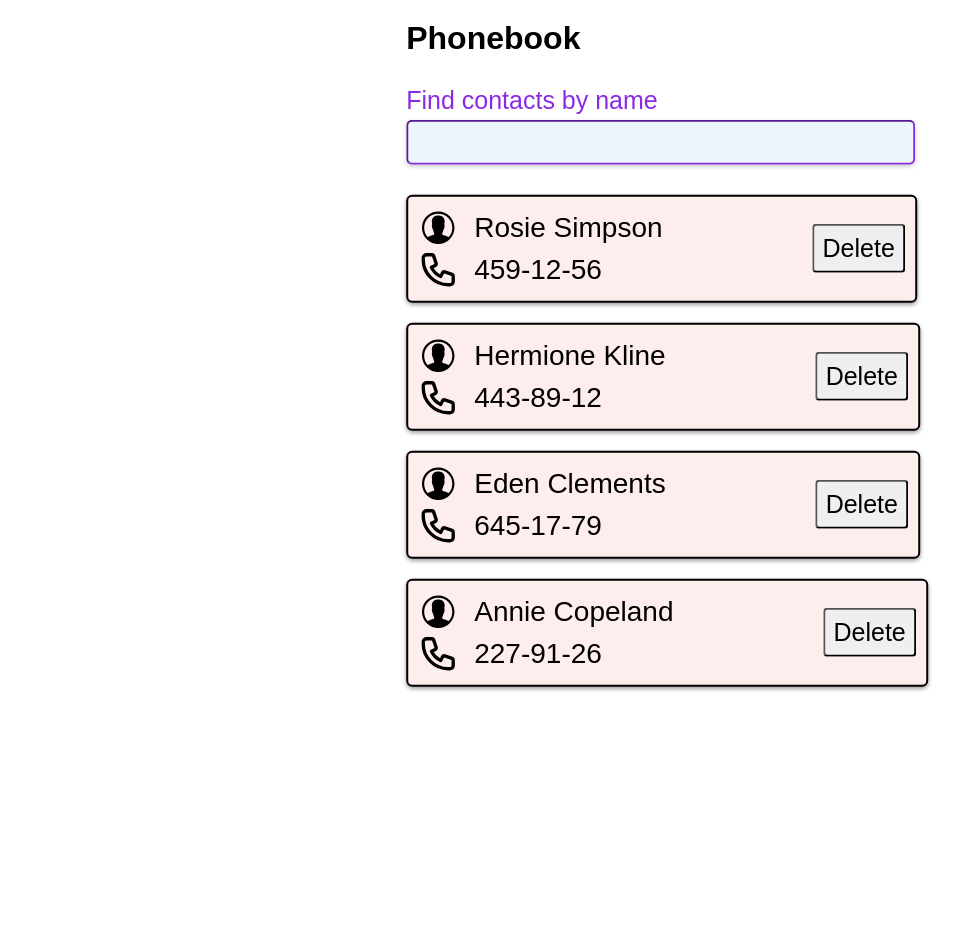
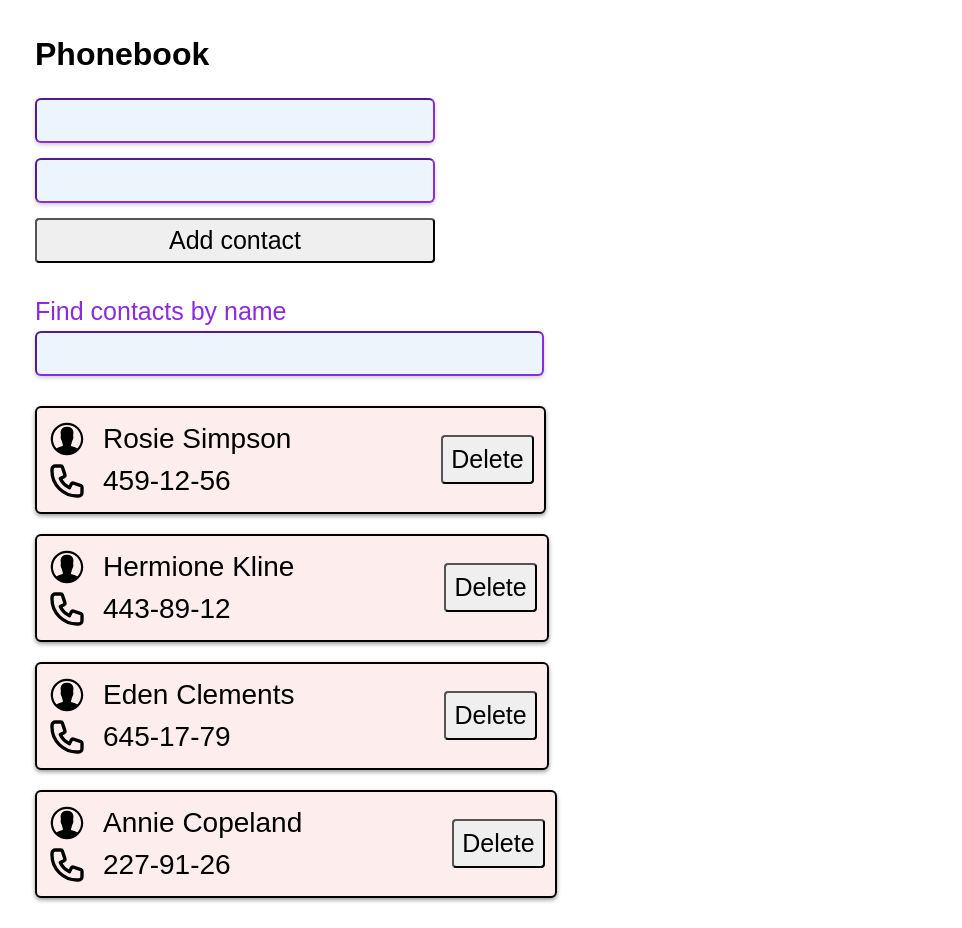
Before and after one commit to Lyadskyi/goit-react-hw-03, a React (Vite) app: page / in a window 1280 px wide. Shown: the whole page, without its empty margins (3-965 px from the left). Before the commit the page ends 800 px from the top, so only its background shows below. Built offline with nearby package versions, Linux system fonts and the light colour scheme.

Commit message:
Completed task 3 implemented adding a contact to the contact list

```diff
--- a/package.json
+++ b/package.json
@@ -10,6 +10,8 @@
     "preview": "vite preview"
   },
   "dependencies": {
+    "formik": "^2.4.5",
+    "nanoid": "^5.0.7",
     "react": "^18.2.0",
     "react-dom": "^18.2.0",
     "react-icons": "^5.0.1"
--- a/src/components/App/App.jsx
+++ b/src/components/App/App.jsx
@@ -1,4 +1,5 @@
 // Import components
+import ContactForm from "../ContactForm/ContactForm";
 import SearchBox from "../SearchBox/SearchBox";
 import ContactList from "../ContactList/ContactList";
 
@@ -15,6 +16,12 @@ export default function App() {
   const [contacts, setContacts] = useState(initialContacts);
   const [search, setSearch] = useState("");
 
+  const addContact = (newContact) => {
+    setContacts((prevContacts) => {
+      return [...prevContacts, newContact];
+    });
+  };
+
   const deleteContact = (contactId) => {
     setContacts((prevContacts) => {
       return prevContacts.filter((contact) => contact.id !== contactId);
@@ -28,6 +35,7 @@ export default function App() {
   return (
     <div className={css.container}>
       <h1 className={css.title}>Phonebook</h1>
+      <ContactForm onAdd={addContact} />
       <SearchBox value={search} onSearch={setSearch} />
       <ContactList contacts={visibleContacts} onDelete={deleteContact} />
     </div>
--- a/src/components/App/App.module.css
+++ b/src/components/App/App.module.css
@@ -9,10 +9,10 @@
   display: flex;
   flex-direction: column;
   margin: 30px;
-  position: fixed;
-  top: 40%;
-  left: 50%;
-  transform: translate(-50%, -50%);
+  /* position: fixed;
+  top: 50%;
+  left: 35%;
+  transform: translate(-50%, -50%); */
 }
 
 .title {
--- a/src/components/ContactForm/ContactForm.jsx
+++ b/src/components/ContactForm/ContactForm.jsx
@@ -0,0 +1,23 @@
+import css from "./ContactForm.module.css";
+import { nanoid } from "nanoid";
+
+export default function ContactForm({ onAdd }) {
+  const handleSubmit = (e) => {
+    e.preventDefault();
+    onAdd({
+      id: nanoid(),
+      name: e.target.elements.text.value,
+      number: e.target.elements.number.value,
+    });
+    e.target.reset();
+  };
+  return (
+    <form className={css.form} onSubmit={handleSubmit}>
+      <input className={css.input} type="text" name="text" />
+      <input className={css.input} type="number" name="number" />
+      <button className={css.btn} type="submit">
+        Add contact
+      </button>
+    </form>
+  );
+}
--- a/src/components/ContactForm/ContactForm.module.css
+++ b/src/components/ContactForm/ContactForm.module.css
@@ -0,0 +1,24 @@
+.form {
+  display: flex;
+  flex-direction: column;
+  gap: 15px;
+  width: 400px;
+  margin-bottom: 30px;
+}
+
+.input {
+  font-size: 25px;
+  padding: 6px 10px;
+  border-radius: 6px;
+  border-color: blueviolet;
+  box-shadow: 0 2px 4px rgba(0, 0, 0, 0.2);
+  background: #ebf5fb;
+}
+
+.btn {
+  display: flex;
+  justify-content: center;
+  font-size: 25px;
+  border-radius: 4px;
+  padding: 6px 10px;
+}
```
Also changed, not shown: 1 other file (tests, documents, lock files or other folders).
